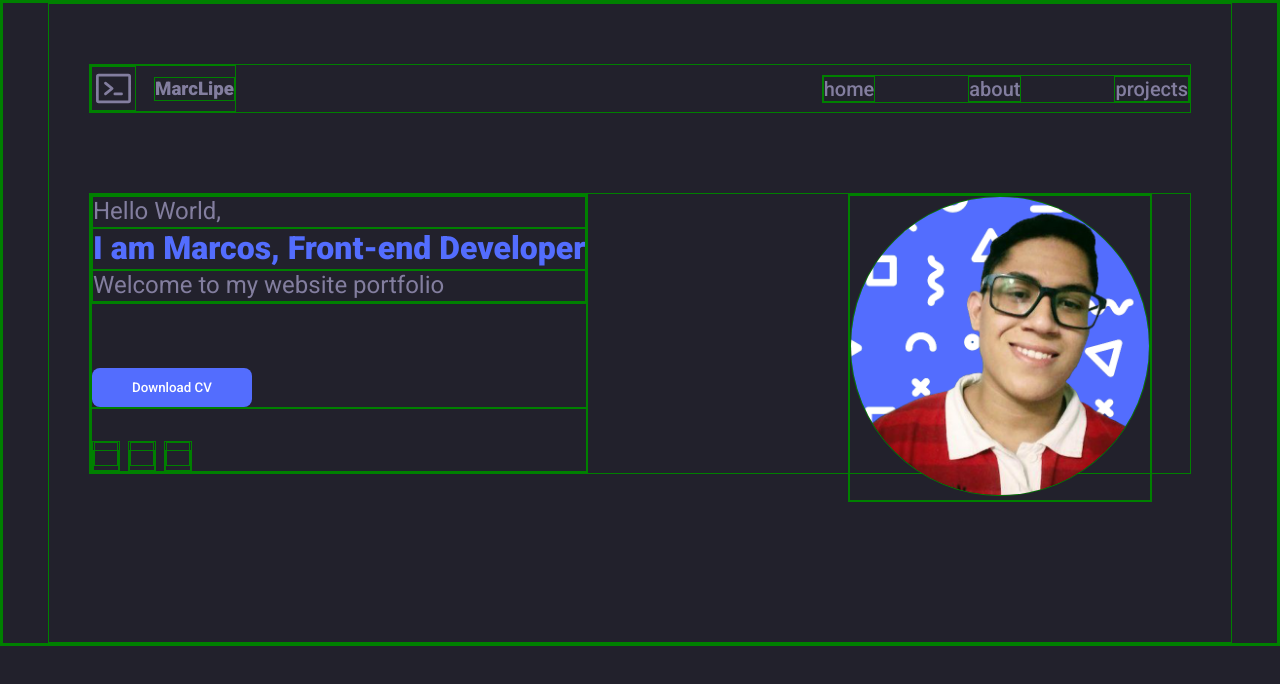
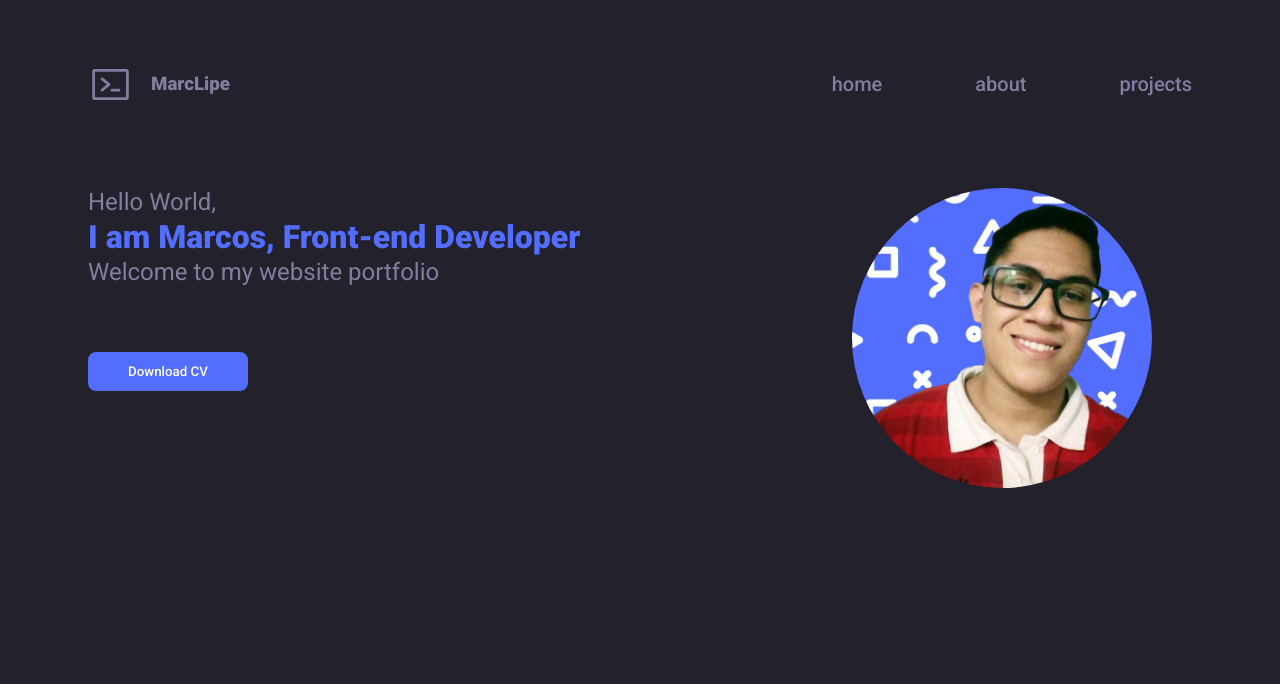
Before and after one commit to marclipe/portifolio-marclipe, a React (Vite) app: page / in a window 1280 px wide. Shown: the top 684 px of the page. Built offline with nearby package versions, Linux system fonts and the light colour scheme; some icons are missing.

Commit message:
Improvig Header

```diff
--- a/src/components/Header/styles.ts
+++ b/src/components/Header/styles.ts
@@ -22,17 +22,34 @@ export const HeaderContainer = styled.header`
     display: flex;
     gap: 5.813rem;
 
-    .active-link {
+    a {
       color: ${(props) => props.theme['color-text']};
       font-weight: 500;
       font-size: 1.25rem;
+
+      display: flex;
+      justify-content: center;
+      align-items: center;
+
+      height: 3rem;
+      border-top: 2px solid transparent;
+      border-bottom: 2px solid transparent;
+      border-radius: 2px;
+
+      transition: all 0.2s ease-in-out 0s;
+
+      &active,
+      &:focus,
+      &:hover {
+        border-bottom: 2px solid ${(props) => props.theme['main-color']};
+      }
     }
   }
 
   @media screen and (max-width: 599px) {
     gap: 2rem;
     nav {
-      gap: 1rem;
+      gap: 1.5rem;
     }
 
     h3 {
--- a/src/pages/About/styles.ts
+++ b/src/pages/About/styles.ts
@@ -71,6 +71,11 @@ export const ContentSkills = styled.div`
     border-radius: 8px;
     padding: 1rem;
     box-shadow: 0 0 10px rgba(0, 0, 0, 0.5);
+
+    &:hover {
+      transform: scale(1.1);
+      transition: 0.5s;
+    }
   }
 
   img {
--- a/src/pages/Projects/styles.ts
+++ b/src/pages/Projects/styles.ts
@@ -50,6 +50,13 @@ export const MyProjects = styled.div`
     border-radius: 1.75rem;
     flex-shrink: 0;
     background-color: ${(props) => props.theme['main-color']};
+    transition: 1s;
+    box-shadow: 0 4px 25px rgba(14, 36, 49, 0.15);
+
+    &:hover {
+      transform: scale(1.1);
+      transition: 0.5s;
+    }
   }
 
   .first-project {
--- a/src/styles/global.ts
+++ b/src/styles/global.ts
@@ -7,7 +7,7 @@ export const GlobalStyles = createGlobalStyle`
     box-sizing: border-box;
     text-decoration: none;
 
-    border: 1px solid green;
+    /* border: 1px solid green; */
   }
 
   /* font-size: 16px; (Desktop) */
```
